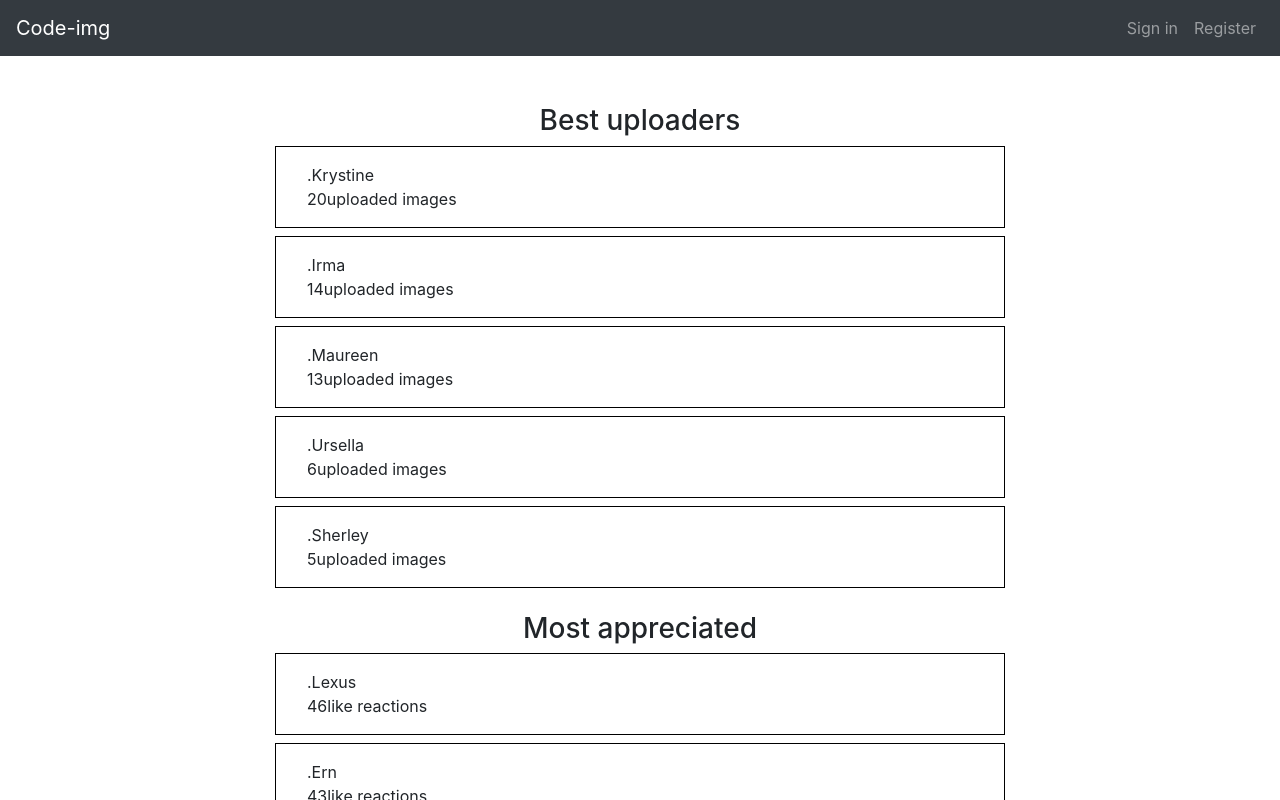
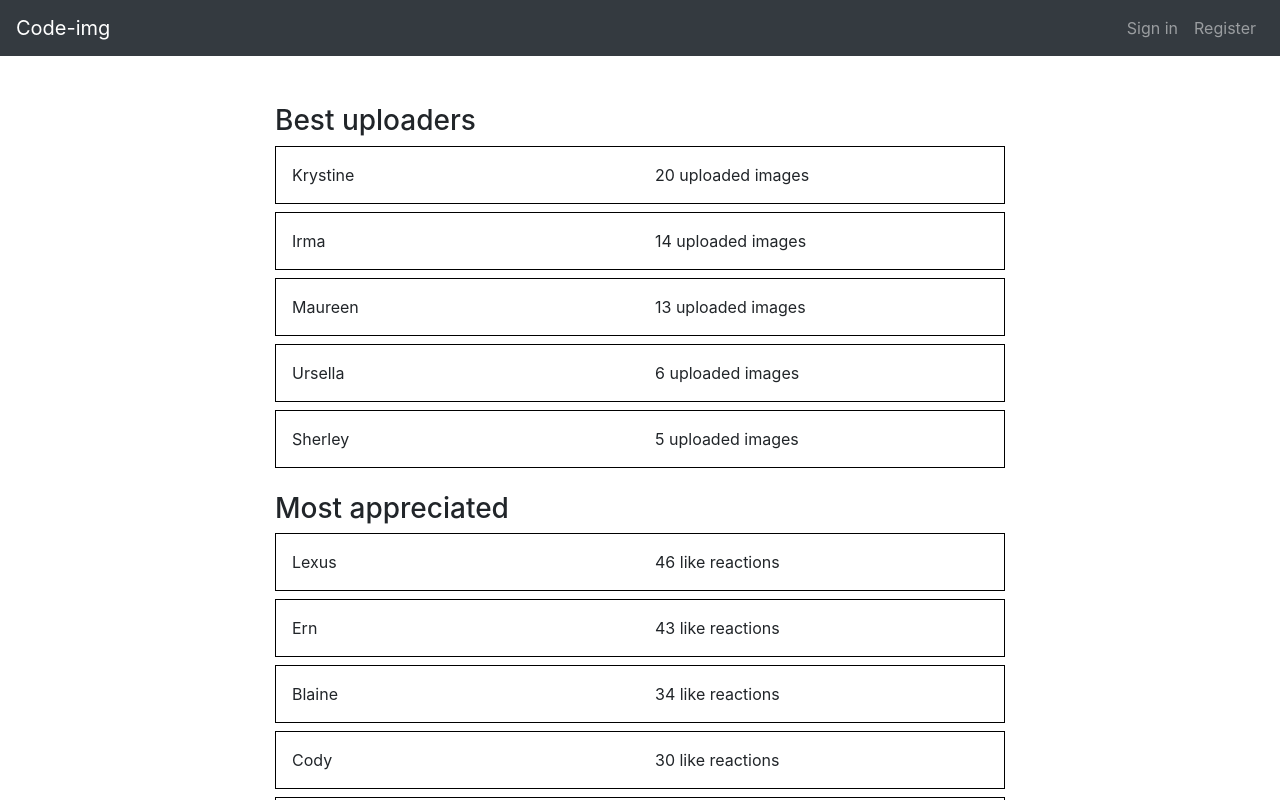
Before and after one commit to mlbiche/code-img, a React (Create React App) app: page /leaderboard in a window 1280 px wide. Shown: the top 800 px of the page. Built offline with nearby package versions, Linux system fonts and the light colour scheme.

Commit message:
Update UserScore component design

```diff
--- a/src/LeaderboardView/LeaderboardView.css
+++ /dev/null
@@ -1,3 +0,0 @@
-.leaderboard-title {
-  text-align: center;
-}
--- a/src/LeaderboardView/LeaderboardView.js
+++ b/src/LeaderboardView/LeaderboardView.js
@@ -1,8 +1,6 @@
 import React from 'react';
 import { Container, Row, Col } from 'react-bootstrap';
 import UserScore, { UPLOAD_SCORE, REACTION_SCORE } from '../UserScore/UserScore';
-
-import './LeaderboardView.css';
 
 // Mock up upload User scores object constants
 const MOCKUP_UPLOAD_SCORES = [
@@ -27,7 +25,7 @@ const MOCKUP_REACTION_SCORES = [
  */
 function LeaderboardView() {
   return (
-    <Container className="mt-5">
+    <Container className="my-5">
       <Row className="justify-content-center">
         <Col xs={12} lg={8}>
           <h3 className="leaderboard-title">Best uploaders</h3>
@@ -44,7 +42,7 @@ function LeaderboardView() {
       </Row>
       <Row className="justify-content-center mt-3">
         <Col xs={12} lg={8}>
-          <h3 className="leaderboard-title">Most appreciated</h3>
+          <h3>Most appreciated</h3>
           {/* Display all the reaction scores in different UserScore components */}
           {MOCKUP_REACTION_SCORES.map((mockupReactionScore) => (
             <UserScore
--- a/src/UserScore/UserScore.css
+++ b/src/UserScore/UserScore.css
@@ -1,13 +1,5 @@
 .user-score-container {
-  display: flex;
-  flex-direction: row;
-  justify-content: space-between;
-  width: 100%;
   margin: 0.5rem 0;
   padding: 1rem;
   border: 1px solid #000;
 }
-
-.user-score-container > p {
-  margin: 0;
-}
--- a/src/UserScore/UserScore.js
+++ b/src/UserScore/UserScore.js
@@ -1,5 +1,6 @@
 import React from 'react';
 import PropTypes from 'prop-types';
+import { Container, Row, Col } from 'react-bootstrap';
 
 import './UserScore.css';
 
@@ -15,24 +16,18 @@ export const REACTION_SCORE = 'reaction-score';
  */
 function UserScore({ type, username, score }) {
   return (
-    <div className="user-score-container row">
-      <div class="col-6 col-sm-12">.{username}</div>
-      <div class="col-6 col-sm-12"> {score}
+    <Container className="user-score-container">
+      <Row>
+      <Col xs={12} md={6}>{username}</Col>
+      <Col xs={12} md={6}>{score}
         <span>
           {/* Adapt the score text depending on the user score type */}
-          {type === UPLOAD_SCORE && 'uploaded images'}
-          {type === REACTION_SCORE && 'like reactions'}
+          {type === UPLOAD_SCORE && ' uploaded images'}
+          {type === REACTION_SCORE && ' like reactions'}
         </span>
-      </div>
-      {/* <p>{username}</p> */}
-      {/* <p>
-        {score} <span>
-          {/* Adapt the score text depending on the user score type */}
-      {/* {type === UPLOAD_SCORE && 'uploaded images'}
-      {type === REACTION_SCORE && 'like reactions'}
-        </span> */}
-      {/* </p > * /} */}
-    </div >
+      </Col>
+      </Row>
+    </Container>
   );
 }
 
```
